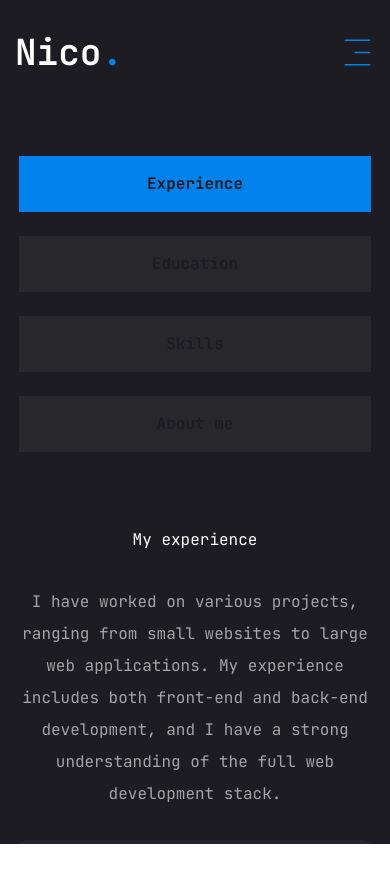
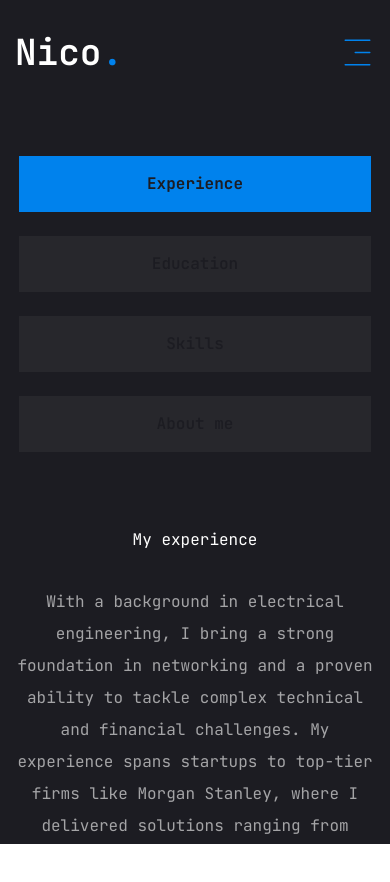
Before and after one commit to comanico/nico, a Next.js app: page /resume in a window 390 px wide. Shown: the top 882 px of the page. Built offline with nearby package versions, Linux system fonts and the light colour scheme.

Commit message:
Homepage, resume, services personalized

```diff
--- a/app/page.jsx
+++ b/app/page.jsx
@@ -20,8 +20,7 @@ const Home = () => {
               Hello I&apos;m <br /> <span className="text-accent">Alexandru Nicolae</span>
             </h1>
             <p className="max-w-[500px] mb-9 text-white/80">
-              I excel at crafting elegant digital experiences and I am
-              proficient in various programming languages and technologies.
+              I excel at crafting elegant digital experiences and proficient in various programming languages and technologies.
             </p>
             {/* btn and socials */}
             <div className="flex flex-col xl:flex-row items-center gap-8">
--- a/app/resume/page.jsx
+++ b/app/resume/page.jsx
@@ -4,9 +4,10 @@ import {
   FaCss3,
   FaJs,
   FaReact,
-  FaFigma,
   FaNodeJs,
+  FaFileExcel,
 } from "react-icons/fa";
+import { DiAws, DiPython, DiDocker } from "react-icons/di";
 
 import { SiTailwindcss, SiNextdotjs } from "react-icons/si";
 
@@ -14,23 +15,15 @@ import { SiTailwindcss, SiNextdotjs } from "react-icons/si";
 const about = {
   title: "About Me",
   description:
-    "I am a passionate web developer with a focus on creating dynamic and responsive web applications. I have experience in various technologies and frameworks, and I am always eager to learn more.",
+    "Even though I showcase my technical skills, my most valuable skill is my curiosity with the second being patience. Combining these two skills, I have been able to learn and adapt to any new challenge, which eventually brought you the skills highlighted on this page. Proudly born in Făgăraș, raised in Sibiu and Cluj-Napoca, lived in Munich and Montreal, this background helped me develop a global perspective that enhances my adaptability and problem-solving in diverse, fast-paced environments.",
   info: [
     {
       fieldName: "Name",
-      fieldValue: "Luke Coleman",
-    },
-    {
-      fieldName: "Phone",
-      fieldValue: "(+40) 123-456-789",
+      fieldValue: "Comaniciu Nicolae",
     },
     {
       fieldName: "Experience ",
-      fieldValue: "12+ years",
-    },
-    {
-      fieldName: "Skype",
-      fieldValue: "luke.01",
+      fieldValue: "5+ years",
     },
     {
       fieldName: "Nationality",
@@ -38,7 +31,7 @@ const about = {
     },
     {
       fieldName: "Email",
-      fieldValue: "luke.01@gmail.com",
+      fieldValue: "nico@comanico.biz",
     },
     {
       fieldName: "Freelance",
@@ -46,7 +39,7 @@ const about = {
     },
     {
       fieldName: "Languages",
-      fieldValue: "English, Spanish",
+      fieldValue: "Romanian, English, German, French",
     },
   ],
 };
@@ -56,77 +49,52 @@ const experience = {
   icon: "/assets/resume/badge.svg",
   title: "My experience",
   description:
-    "I have worked on various projects, ranging from small websites to large web applications. My experience includes both front-end and back-end development, and I have a strong understanding of the full web development stack.",
+    "With a background in electrical engineering, I bring a strong foundation in networking and a proven ability to tackle complex technical and financial challenges. My experience spans startups to top-tier firms like Morgan Stanley, where I delivered solutions ranging from optimized Excel-based financial models to scalable, containerized applications using modern DevOps practices. My diverse skill set and adaptability enable me to drive impactful results in dynamic, high-stakes environments.",
   items: [
     {
-      company: "Tech Solutions",
-      position: "Senior Web Developer",
-      duration: "2022 - Present",
+      company: "Future Workforce",
+      position: "RPA Business Analyst",
+      duration: "Summer 2018",
     },
     {
-      company: "Web Design Studios",
-      position: "Full Stack Developer",
-      duration: "Summer 2021",
+      company: "Saico General Cables",
+      position: "Infratructure Engineer",
+      duration: "Summer 2019",
     },
     {
-      company: "E-commerce Inc.",
-      position: "Freelance Developer",
-      duration: "2020 - 2021",
+      company: "mthree",
+      position: "Production Support Analyst",
+      duration: "2020 - 2022",
     },
     {
-      company: "Tech Academy",
-      position: "Teaching Assistant",
-      duration: "2019 - 2020",
-    },
-    {
-      company: "Digital Agency",
-      position: "UI/UX Designer",
-      duration: "2018 - 2019",
-    },
-    {
-      company: "Software Solutions",
-      position: "Junior Developer",
-      duration: "2017 - 2018",
+      company: "Morgan Stanley",
+      position: "Reliability Production Engineer",
+      duration: "2022 - Present",
     },
   ],
 };
 
 // education data
 const education = {
-  icon: "/assets/resume/badge.svg",
+  icon: "/assets/resume/cap.svg",
   title: "My education",
   description:
-    "I have worked on various projects, ranging from small websites to large web applications. My experience includes both front-end and back-end development, and I have a strong understanding of the full web development stack.",
+    "Curiosity pushed me to explore various fields, from electrical engineering to international banking and finance. This diverse educational background has equipped me with a unique perspective and a versatile skill set that I apply to my work in web development and cloud computing.",
   items: [
     {
-      institution: "Online Course Platform",
-      degree: "Full Stack Web Development",
-      duration: "2023",
+      institution: "Technical University of Cluj-Napoca",
+      degree: "Bachelor in Electrical Engineering",
+      duration: "2015 - 2019",
     },
     {
-      institution: "Codecademy",
-      degree: "Front-end Track",
-      duration: "2022",
+      institution: "Robert Kennedy College",
+      degree: "Masters in International Banking and Finance",
+      duration: "2023 - Present",
     },
     {
-      institution: "Online Course",
-      degree: "Programming Fundamentals",
-      duration: "2020 - 2021",
-    },
-    {
-      institution: "Tech Institute",
-      degree: "Certified Web Developer",
-      duration: "2019",
-    },
-    {
-      institution: "Design School",
-      degree: "Graphic Design",
-      duration: "2016-2018",
-    },
-    {
-      institution: "Community College",
-      degree: "Associate Degree in Computer Science",
-      duration: "2014-2016",
+      institution: "Amazon Web Services",
+      degree: "Certified Cloud Practitioner",
+      duration: "2022",
     },
   ],
 };
@@ -135,7 +103,7 @@ const education = {
 const skills = {
   title: "My skills",
   description:
-    "I have a diverse skill set that includes both front-end and back-end technologies. I am proficient in HTML, CSS, JavaScript, and various frameworks and libraries such as React, Next.js, and Node.js. I also have experience with design tools like Figma.",
+    "I am a versatile engineer with a strong foundation in modern web development and data technologies. Proficient in HTML, CSS, and JavaScript, I build dynamic and responsive user interfaces using React and Next.js, enhanced by Tailwind CSS for efficient styling. On the backend, I leverage Node.js for scalable server-side solutions and deploy applications using AWS for cloud infrastructure and Docker for containerization. I also have expertise in Python for scripting and data processing, alongside advanced proficiency in KDB for high-performance data analytics. Additionally, I am skilled in Excel for data analysis and visualization, enabling me to deliver comprehensive, end-to-end solutions across web development, cloud deployment, and data management.",
   skillsList: [
     {
       icon: <FaHtml5 />,
@@ -166,8 +134,24 @@ const skills = {
       name: "Node.js",
     },
     {
-      icon: <FaFigma />,
-      name: "Figma",
+      icon: <DiAws />,
+      name: "AWS",
+    },
+    {
+      icon: <DiPython />,
+      name: "Python",
+    },
+    {
+      icon: <DiDocker />,
+      name: "Docker",
+    },
+    {
+      icon: <FaFileExcel />,
+      name: "Excel",
+    },
+    {
+      icon: <img src="/assets/kdb-bw.png" alt="KDB Logo" style={{ width: "1em", height: "1em" }} />, // Adjust size to match other icons
+      name: "KDB",
     },
   ],
 };
@@ -254,7 +238,7 @@ const Resume = () => {
                           className="bg-[#232329] h-[184px] py-6 px-10 rounded-xl flex flex-col justify-center items-center lg:items-start gap-1"
                         >
                           <span className="text-accent">{item.duration}</span>
-                          <h3 className="text-xl max-w-[260px] min-h-[60px] text-center lg:text-left">
+                          <h3 className="text-xl max-w-[260px] min-h-[60px] text-center lg:text-left mb-8">
                             {item.degree}
                           </h3>
                           <div className="flex items-center gap-3">
--- a/components/Header.jsx
+++ b/components/Header.jsx
@@ -19,7 +19,7 @@ const Header = () => {
         <div className="hidden xl:flex items-center gap-8">
           <Nav />
           <Link href="/contact">
-            <Button>Hire me</Button>
+            <Button>Let&apos;s Work</Button>
           </Link>
         </div>
 
--- a/components/MobileNav.jsx
+++ b/components/MobileNav.jsx
@@ -39,7 +39,7 @@ const MobileNav = () => {
         <div className="mt-32 mb-40 text-center text-2xl">
           <Link href="/">
             <h1 className="text-4xl font-semibold">
-              Luke<span className="text-accent">.</span>
+              Nico<span className="text-accent">.</span>
             </h1>
           </Link>
         </div>
--- a/components/Social.jsx
+++ b/components/Social.jsx
@@ -3,10 +3,10 @@ import Link from "next/link";
 import { FaGithub, FaLinkedin, FaYoutube, FaTwitter } from "react-icons/fa";
 
 const socials = [
-  { icon: <FaGithub />, path: "" },
-  { icon: <FaLinkedin />, path: "" },
-  { icon: <FaYoutube />, path: "" },
-  { icon: <FaTwitter />, path: "" },
+  { icon: <FaGithub />, path: "https://github.com/comanico" },
+  { icon: <FaLinkedin />, path: "https://www.linkedin.com/in/alexandru-nicolae-comaniciu-604692101/" },
+  { icon: <FaYoutube />, path: "https://www.youtube.com/@nicolaecomaniciu6489" },
+  { icon: <FaTwitter />, path: "https://x.com/axnici" },
 ];
 
 const Social = ({ containerStyles, iconStyles }) => {
--- a/components/Stats.jsx
+++ b/components/Stats.jsx
@@ -2,10 +2,9 @@
 import CountUp from "react-countup";
 
 const stats = [
-  { num: 12, text: "Years of Experience" },
-  { num: 26, text: "Projects Completed" },
+  { num: 6, text: "Years of Experience" },
+  { num: 4, text: "Projects Completed" },
   { num: 8, text: "Technologies Mastered" },
-  { num: 500, text: "Code Commits" },
 ];
 
 const Stats = () => {
```
Also changed, not shown: public/assets/kdb-bw.png (added), public/assets/kdb.png (added).
